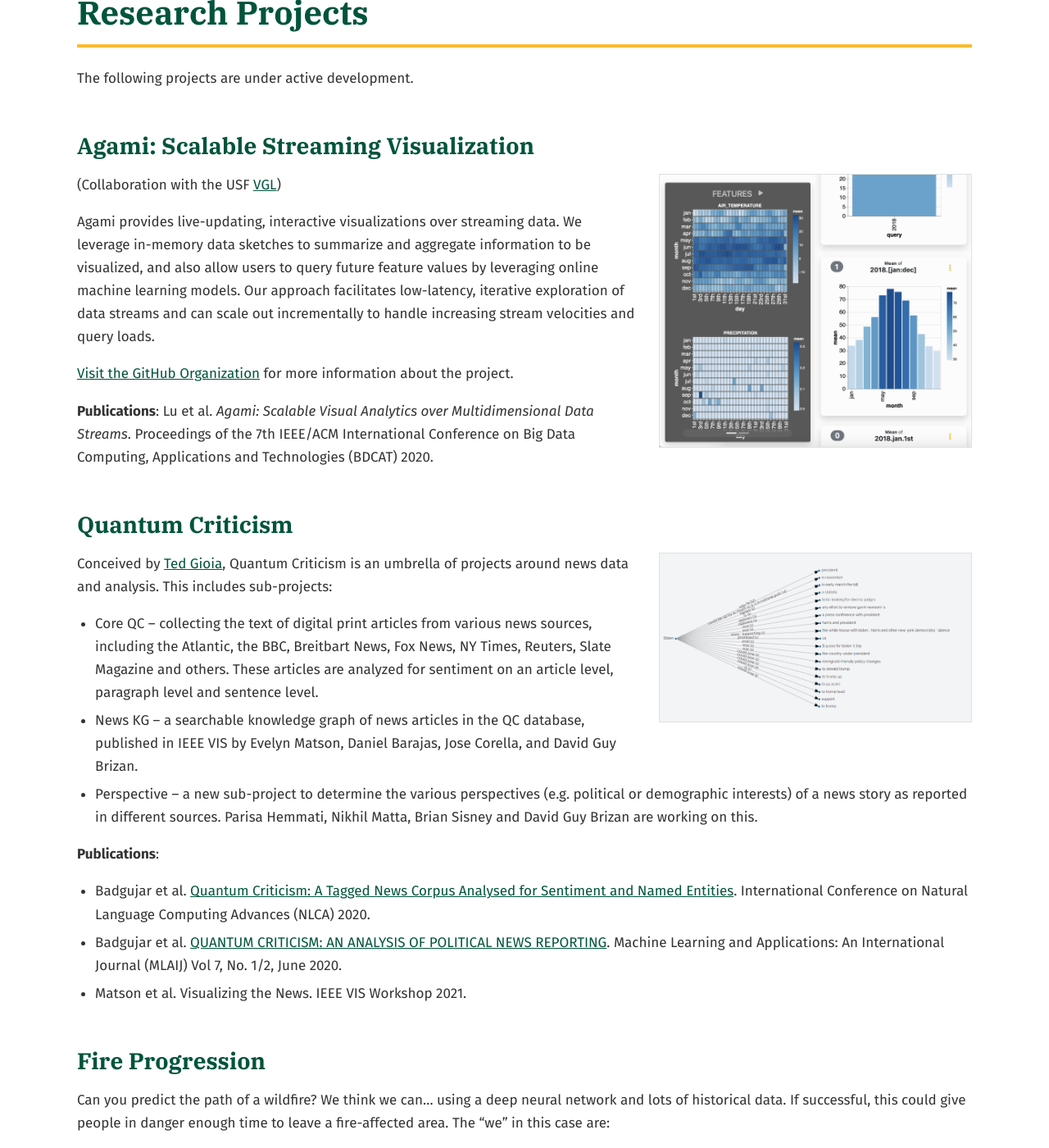
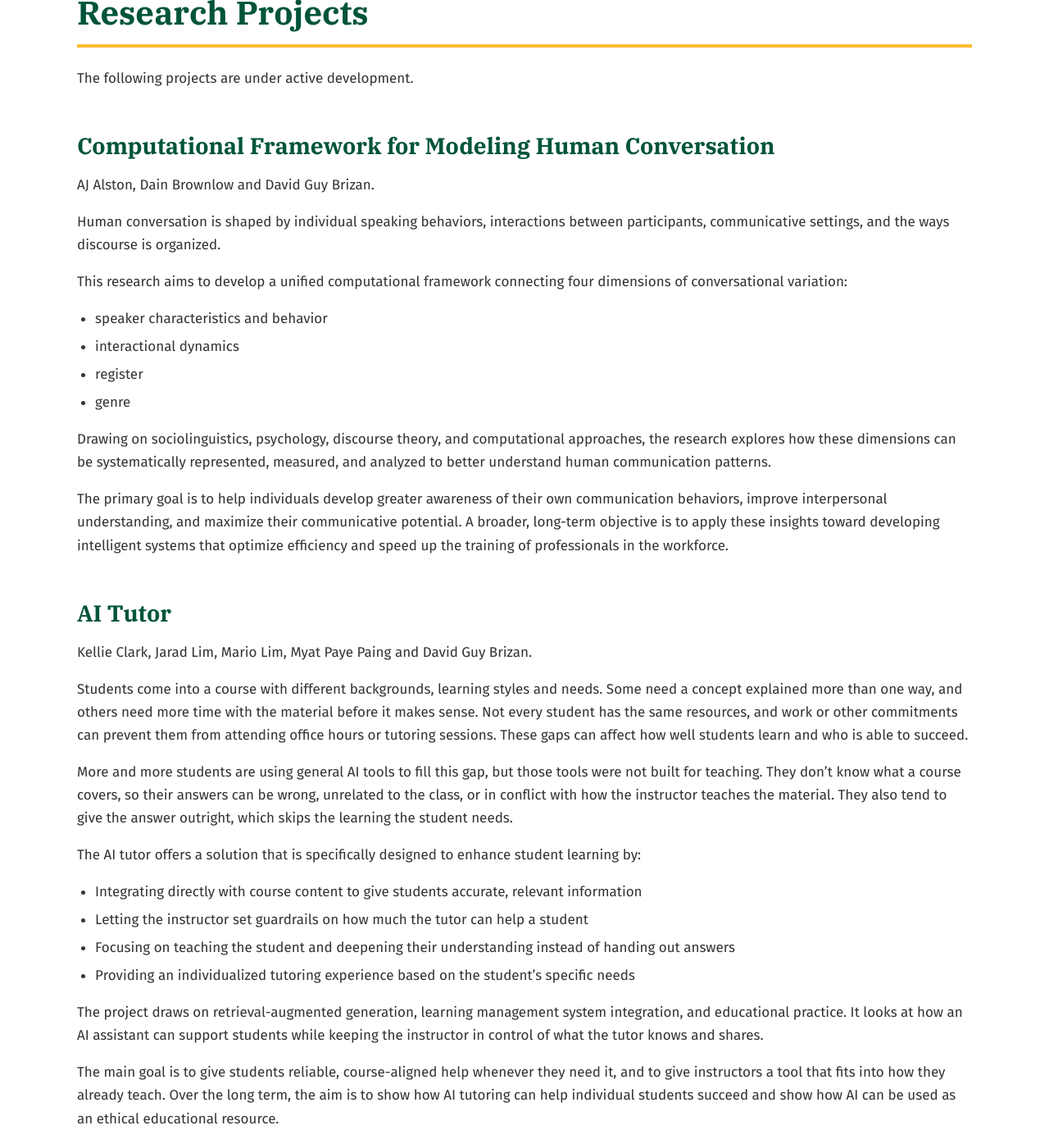
Before and after one commit to USF-MAGICS/usf-magics.github.io, a Jekyll site: the page built from projects/index.md, in a window 1280 px wide and 1400 px high, scrolled down 303 px. Shown: the whole window at 82% size. Built offline with Jekyll 4.4.1, drawn with Linux system fonts in a browser that asks for light colours; some web fonts are replaced; our own code applies the rules of GitHub Pages for plain Markdown files; some of the changed text lies outside the part shown.

Commit message:
Add the November 5 reading group and replace the active projects
Meetings page features AJ Alston's presentation on a unified computational framework for modeling human conversation, with his headshot and bio. Padmaja Mohanty's October 22 reading group moves to the hidden Past Presenters page.

Research Projects now lists the conversation framework and AI Tutor projects, plus an Additional Projects list; the earlier active projects are removed. Archived Projects is unchanged.

Co-Authored-By: Claude Opus 5 <noreply@anthropic.com>

```diff
--- a/projects/index.md
+++ b/projects/index.md
@@ -7,57 +7,68 @@ description: Active and archived research projects in the MAGICS Research Lab at
 
 The following projects are under active development.
 
-## Agami: Scalable Streaming Visualization
+## Computational Framework for Modeling Human Conversation
 
-<a href="agami-ss.png"><img src="agami-ss.png" class="proj_thumb"/></a>
+AJ Alston, Dain Brownlow and David Guy Brizan.
 
-(Collaboration with the USF [VGL](https://vgl.cs.usfca.edu))
+Human conversation is shaped by individual speaking behaviors, interactions between
+participants, communicative settings, and the ways discourse is organized.
 
-Agami provides live-updating, interactive visualizations over
-streaming data. We leverage in-memory data sketches to summarize and aggregate information
-to be visualized, and also allow users to query future feature values by leveraging online
-machine learning models. Our approach facilitates low-latency, iterative exploration of data
-streams and can scale out incrementally to handle increasing stream velocities and query
-loads.
+This research aims to develop a unified computational framework connecting four dimensions of
+conversational variation:
 
-[Visit the GitHub Organization](https://github.com/agami-viz) for more information about the project.
+* speaker characteristics and behavior
+* interactional dynamics
+* register
+* genre
 
-**Publications**: Lu et al. *Agami: Scalable Visual Analytics over Multidimensional Data Streams*. Proceedings of the 7th IEEE/ACM International Conference on Big Data Computing, Applications and Technologies (BDCAT) 2020.
+Drawing on sociolinguistics, psychology, discourse theory, and computational approaches, the
+research explores how these dimensions can be systematically represented, measured, and
+analyzed to better understand human communication patterns.
+
+The primary goal is to help individuals develop greater awareness of their own communication
+behaviors, improve interpersonal understanding, and maximize their communicative potential. A
+broader, long-term objective is to apply these insights toward developing intelligent systems that
+optimize efficiency and speed up the training of professionals in the workforce.
+
+## AI Tutor
+
+Kellie Clark, Jarad Lim, Mario Lim, Myat Paye Paing and David Guy Brizan.
+
+Students come into a course with different backgrounds, learning styles and needs. Some need
+a concept explained more than one way, and others need more time with the material before it
+makes sense. Not every student has the same resources, and work or other commitments can
+prevent them from attending office hours or tutoring sessions. These gaps can affect how well
+students learn and who is able to succeed.
+
+More and more students are using general AI tools to fill this gap, but those tools were not built
+for teaching. They don't know what a course covers, so their answers can be wrong, unrelated
+to the class, or in conflict with how the instructor teaches the material. They also tend to give the
+answer outright, which skips the learning the student needs.
+
+The AI tutor offers a solution that is specifically designed to enhance student learning by:
+
+* Integrating directly with course content to give students accurate, relevant information
+* Letting the instructor set guardrails on how much the tutor can help a student
+* Focusing on teaching the student and deepening their understanding instead of handing out answers
+* Providing an individualized tutoring experience based on the student's specific needs
+
+The project draws on retrieval-augmented generation, learning management system integration,
+and educational practice. It looks at how an AI assistant can support students while keeping the
+instructor in control of what the tutor knows and shares.
+
+The main goal is to give students reliable, course-aligned help whenever they need it, and to
+give instructors a tool that fits into how they already teach. Over the long term, the aim is to
+show how AI tutoring can help individual students succeed and show how AI can be used as an
+ethical educational resource.
 
 
-## Quantum Criticism
+## Additional Projects
 
-<a href="QC-NewsKG.png"><img src="QC-NewsKG.png" class="proj_thumb"/></a>
-
-Conceived by [Ted Gioia](https://theodoregioia.com/), Quantum Criticism is an umbrella of projects around news data and analysis. This includes sub-projects:
-
-* Core QC -- collecting the text of digital print articles from various news sources, including the Atlantic, the BBC, Breitbart News, Fox News, NY Times, Reuters, Slate Magazine and others. These articles are analyzed for sentiment on an article level, paragraph level and sentence level.
-* News KG -- a searchable knowledge graph of news articles in the QC database, published in IEEE VIS by Evelyn Matson, Daniel Barajas, Jose Corella, and David Guy Brizan.
-* Perspective -- a new sub-project to determine the various perspectives (e.g. political or demographic interests) of a news story as reported in different sources. Parisa Hemmati, Nikhil Matta, Brian Sisney and David Guy Brizan are working on this.
-
-**Publications**:
-
-* Badgujar et al. [Quantum Criticism: A Tagged News Corpus Analysed for Sentiment and Named Entities](https://arxiv.org/pdf/2006.05267.pdf). International Conference on Natural Language Computing Advances (NLCA) 2020.
-* Badgujar et al. [QUANTUM CRITICISM: AN ANALYSIS OF POLITICAL NEWS REPORTING](https://www.academia.edu/download/63879929/7220mlaij0120200710-26340-vo1hwc.pdf). Machine Learning and Applications: An International Journal (MLAIJ) Vol 7, No. 1/2, June 2020.
-* Matson et al. Visualizing the News. IEEE VIS Workshop 2021.
-
-## Fire Progression
-
-Can you predict the path of a wildfire? We think we can... using a deep neural network and lots of historical data. If successful, this could give people in danger enough time to leave a fire-affected area. The "we" in this case are:
-
-* Ashwini Badgujar
-* Milton Carreno
-* Olga Kondratenko
-* Brian Sisney
-* Li “Leslie” Zheng (former)
-* David Guy Brizan
-* Paul Intrevado
-* AJ Purdy
-* David Saah
-
-## Conversational Styles
-
-What makes one speaker sound polite and another person sound aggressive? It's probably the speaker's conversational style -- their pace, pitch, the words they use. In this project, Rashmi Nagpal, Faaz Arshad and David Guy Brizan investigate whether the conversational styles are tied to demographics like gender, education, etc.
+* **Aspirations** — Paria Akhtarmoghaddam and Mowei Zhang, along with Prof. Keith Hunter.
+* **Interruptions** — Justin Wong and Jen Wise, along with Prof. Zach Reese's L+C Lab.
+* **KnowMe** — Divya.
+* **Metaphors** — Lisa Jurca, Alex Peczon and Myat Paye Paing.
 
 
 ## Archived Projects
```
Also changed, not shown: meetings/index.md (+32 -19 lines), past-presenters/index.md (+21 -0 lines), assets/img/aj-alston.png (added).
